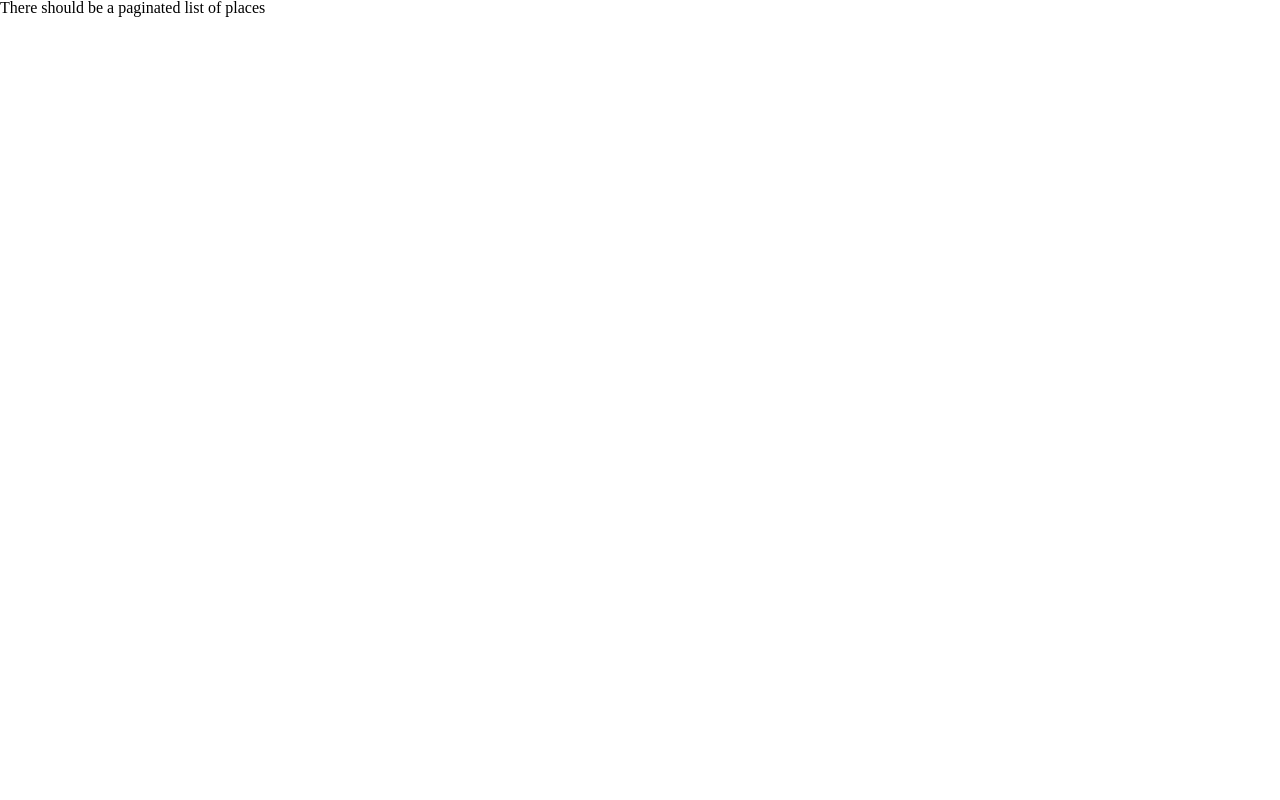
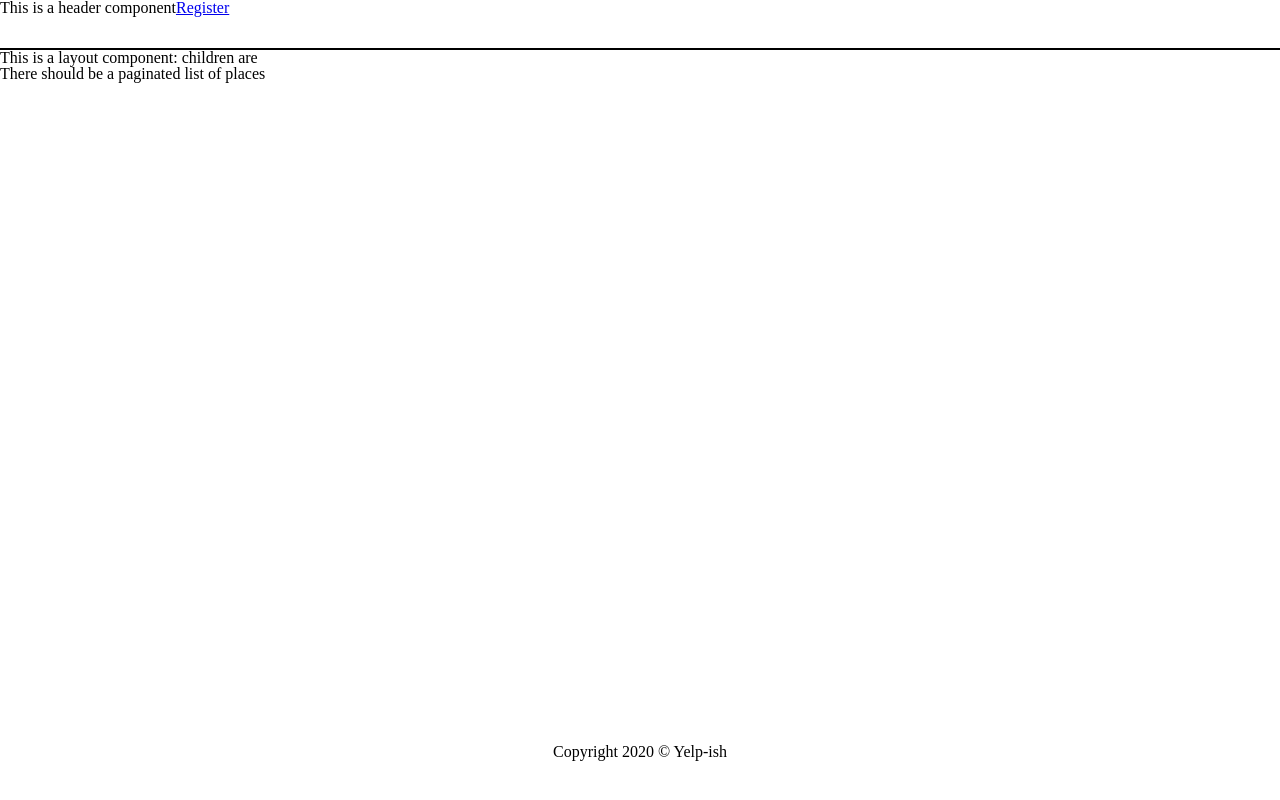
Before and after one commit to tornikes/yelp-clone-frontend, a React (Create React App) app: page /places in a window 1280 px wide. Built offline with nearby package versions, Linux system fonts and the light colour scheme.

Commit message:
feat: start implementing layout

```diff
--- a/src/App.tsx
+++ b/src/App.tsx
@@ -1,4 +1,5 @@
 import { BrowserRouter as Router, Route, Routes } from "react-router-dom";
+import Layout from "./components/Layout/Layout";
 import HomePage from "./pages/HomePage/HomePage";
 import LandingPage from "./pages/LandingPage/LandingPage";
 
@@ -7,7 +8,14 @@ function App() {
     <Router>
       <Routes>
         <Route path="/" element={<LandingPage />} />
-        <Route path="/places" element={<HomePage />} />
+        <Route
+          path="/places"
+          element={
+            <Layout>
+              <HomePage />
+            </Layout>
+          }
+        />
       </Routes>
     </Router>
   );
--- /dev/null
+++ b/src/components/Layout/Layout.module.css
@@ -0,0 +1,17 @@
+.layout {
+  min-height: 100vh;
+}
+
+.layoutContainer {
+  max-width: 1440px;
+  margin: 0 auto;
+}
+
+.footer {
+  margin: 0 auto;
+  margin-top: 50px;
+  position: absolute;
+  bottom: 40px;
+  left: 50%;
+  transform: translateX(-50%);
+}
--- /dev/null
+++ b/src/components/Layout/Layout.tsx
@@ -0,0 +1,18 @@
+import { PropsWithChildren } from "react";
+import { Link } from "react-router-dom";
+import classes from "./Layout.module.css";
+
+export default function Layout({ children }: PropsWithChildren<{}>) {
+  return (
+    <div className={classes.layout}>
+      <header style={{ height: "50px", borderBottom: "2px solid black" }}>
+        This is a header component
+        <Link to="/register">Register</Link>
+      </header>{" "}
+      <div className={classes.layoutContainer}>
+        This is a layout component: children are {children}
+      </div>
+      <footer className={classes.footer}>Copyright 2020 © Yelp-ish</footer>
+    </div>
+  );
+}
```
